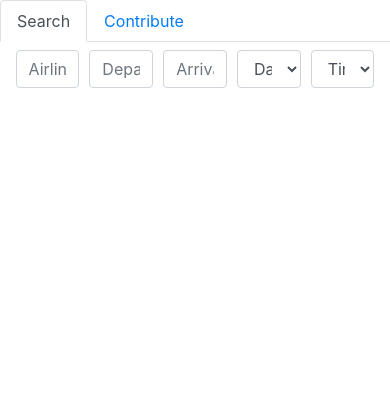
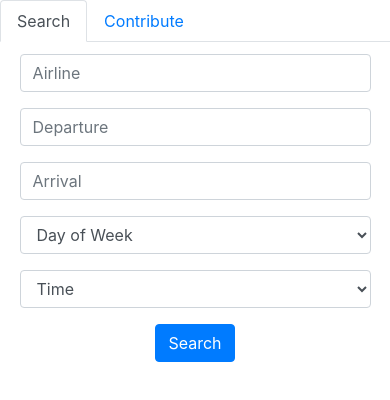
Before and after one commit to sophiazhi/airborne, a React (Create React App) app: page / in a window 390 px wide. Shown: the top 400 px of the page. Built offline with nearby package versions, Linux system fonts and the light colour scheme.

Commit message:
added media query to searchbar

```diff
--- a/src/Search.js
+++ b/src/Search.js
@@ -12,18 +12,29 @@ class Search extends React.Component {
         this.time = React.createRef();
         this.airline = React.createRef();
 
+
+        this.handleSubmit = this.handleSubmit.bind(this);
         /*
-        this.handleSubmit = this.handleSubmit.bind(this);
-
         this.state = {
             time: "api isn't called"
         }
         */
     }
+
+    handleSubmit(event) {
+        // require departure, arrival, date, time, airline
+        // possibly require crowded and safety?
+        // don't require comments
+        alert('test submitted ' + this.departure.current.value
+                + " to " + this.arrival.current.value
+                + " on " + this.dayOfWeek.current.value + ", " + this.time.current.value
+                + " with " + this.airline.current.value);
+        // actually need to save to database
+    }
     render() {
         return (
-            <Form className="searchbar">
-                <Form.Row>
+            <Form className="searchbar-container" >
+                <Form.Row className="searchbar d-flex justify-content-center">
                     <Col>
                         <Form.Group controlId="formAirline">
                             <Form.Control ref={this.airline} type="text" placeholder="Airline"/>
@@ -67,7 +78,11 @@ class Search extends React.Component {
                             </Form.Control>
                         </Form.Group>
                     </Col>
+                    <Col className="col-sm-1">
+                        <Button onClick={this.handleSubmit}>Search</Button>
+                    </Col>
                 </Form.Row>
+
             </Form>
         )
     }
--- a/src/index.css
+++ b/src/index.css
@@ -16,8 +16,11 @@ code {
   margin: 10%;
 }
 
-.searchbar {
-  margin-top: 2%;
-  margin-left: 4%;
-  margin-right: 4%;
+.searchbar-container {
+  margin-top: 3%;
+  margin-left: 5%;
+  margin-right: 5%;
+  flex-wrap: wrap;
 }
+
+@media screen and (max-width: 768px) { .searchbar {flex-direction: column;} }
```
